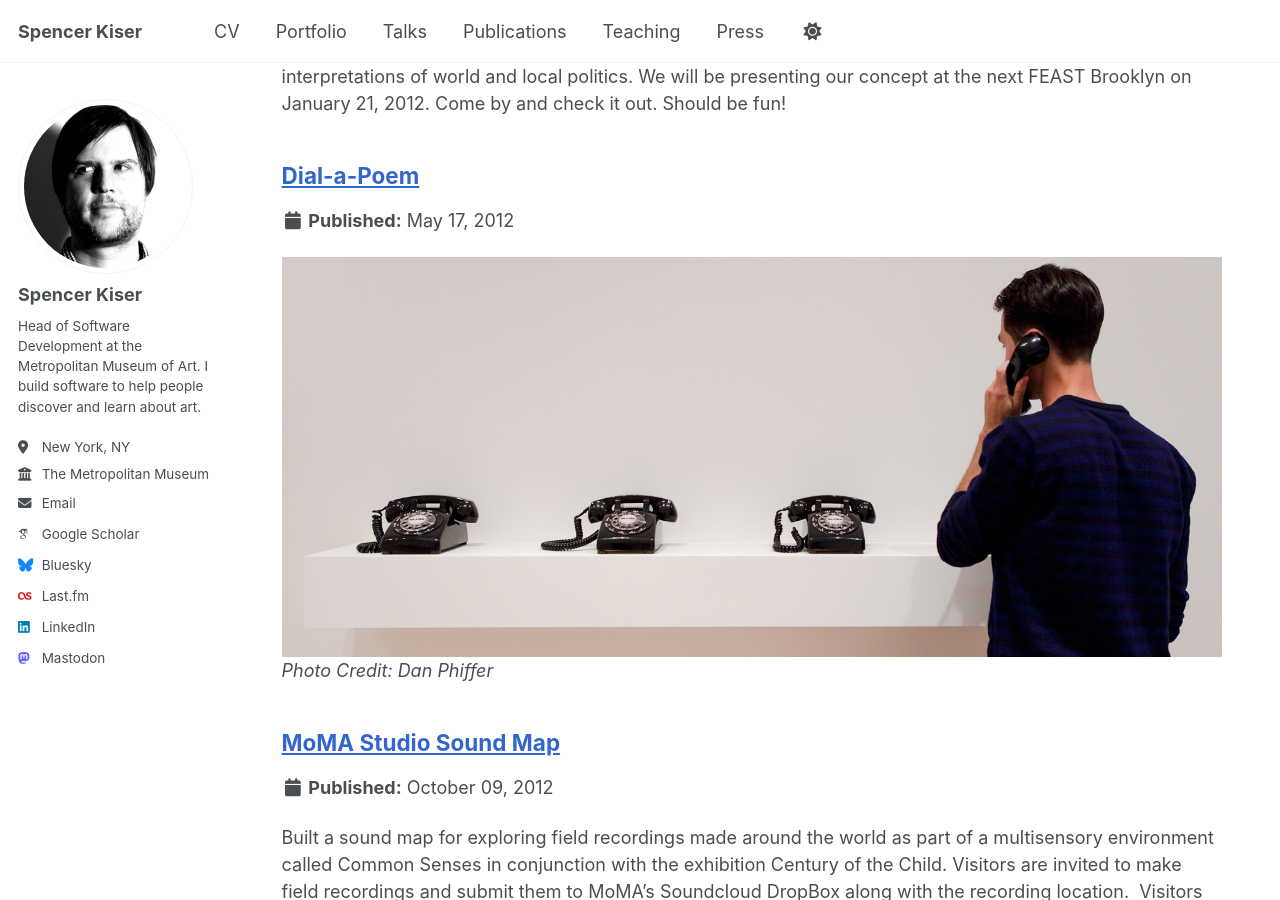
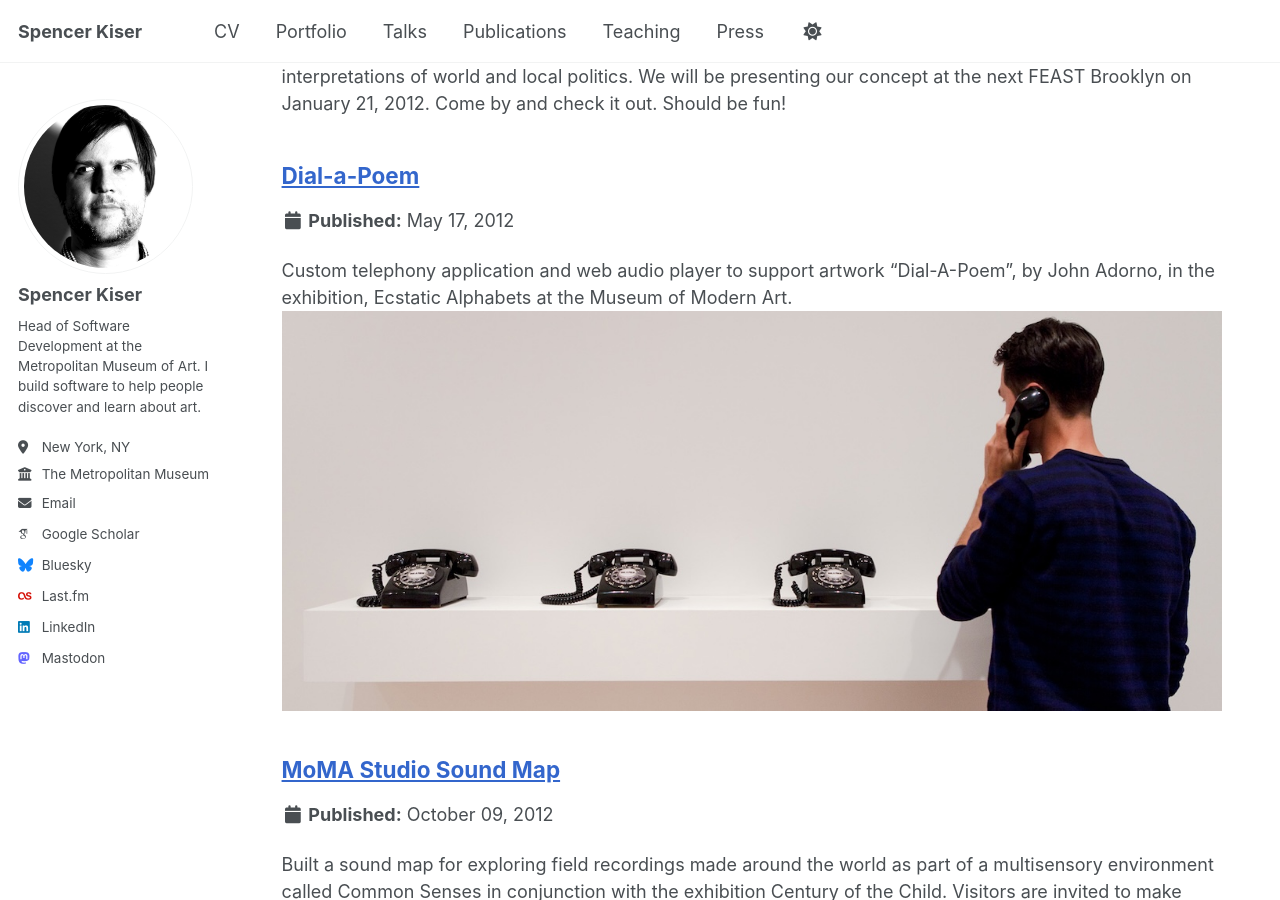
Before and after one commit to spencerk/spencerk.github.io, a Jekyll site: the page built from _pages/portfolio.html, in a window 1280 px wide and 900 px high, scrolled down 3045 px. Built offline with Jekyll 4.4.1, drawn with Linux system fonts in a browser that asks for light colours; some web fonts are replaced.

Commit message:
dial-a-poem

```diff
--- a/_portfolio/dial-a-poem.md
+++ b/_portfolio/dial-a-poem.md
@@ -3,6 +3,10 @@
 excerpt:
 date: Thu, 17 May 2012 19:55:56 +0000
 collection: portfolio
+category: exhibition
+institution: MoMA
+tags: telephony, installation
+excerpt: Custom telephony application and web audio player to support artwork "Dial-A-Poem", by John Adorno, in the exhibition, Ecstatic Alphabets at the Museum of Modern Art. <br /><img src='/images/portfolio/dial-a-poem-1200w.jpg'>
 ---
 <img alt="a row of black, analog telephones in a white room.  person facing the row of phones, with receiver lifted to left ear."  src="/images/portfolio/dphiffer-2012-04-30-9030.jpg">
 *Photo Credit: Dan Phiffer*
```
Also changed, not shown: images/portfolio/dial-a-poem-1200w.jpg (added), images/portfolio/dphiffer-2012-04-30-9030.jpg (deleted).
